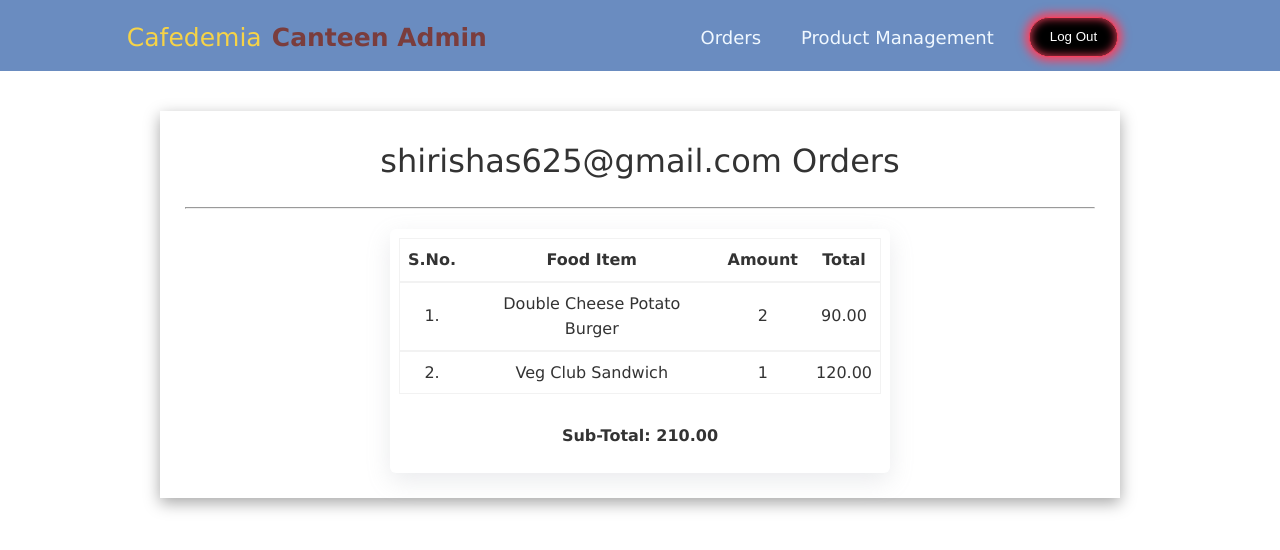
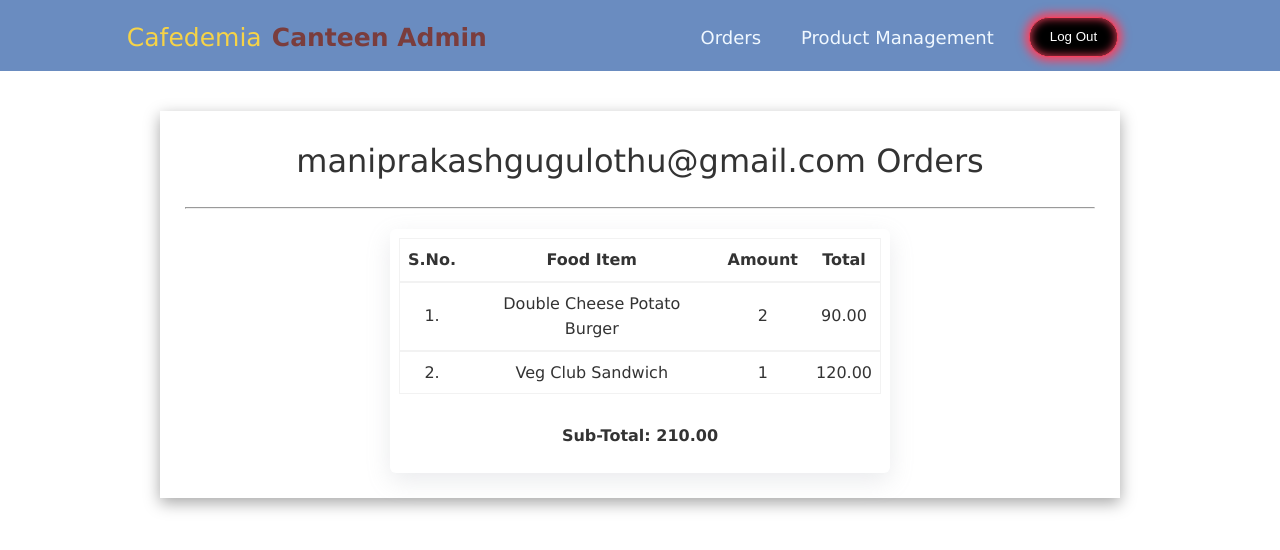
Before and after one commit to Maniprakash-43/Cafedemia, a plain HTML site: page order.html in a window 1280 px wide. Drawn offline with Linux system fonts and the light colour scheme; some packages are replaced by stand-ins of ours; a script that the page names is missing.

Commit message:
Update order.html

```diff
--- a/order.html
+++ b/order.html
@@ -79,7 +79,7 @@
 
     <section class="add-product remove">
       <div class="container-min grid">
-        <div class="title md text-center">shirishas625@gmail.com Orders</div>
+        <div class="title md text-center">maniprakashgugulothu@gmail.com Orders</div>
         <hr />
         <!-- Add Menu Item -->
         <article class="menu-item text-center grid grid-1" id="custom">
```
